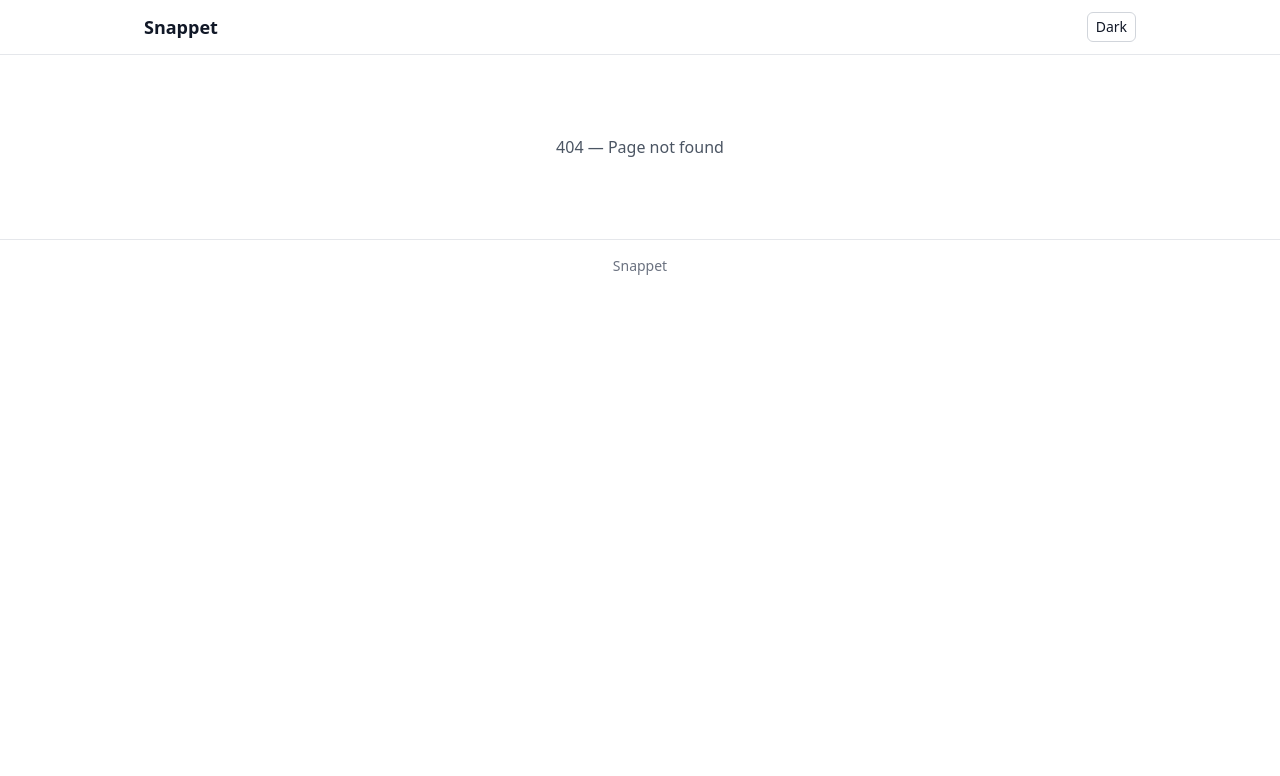
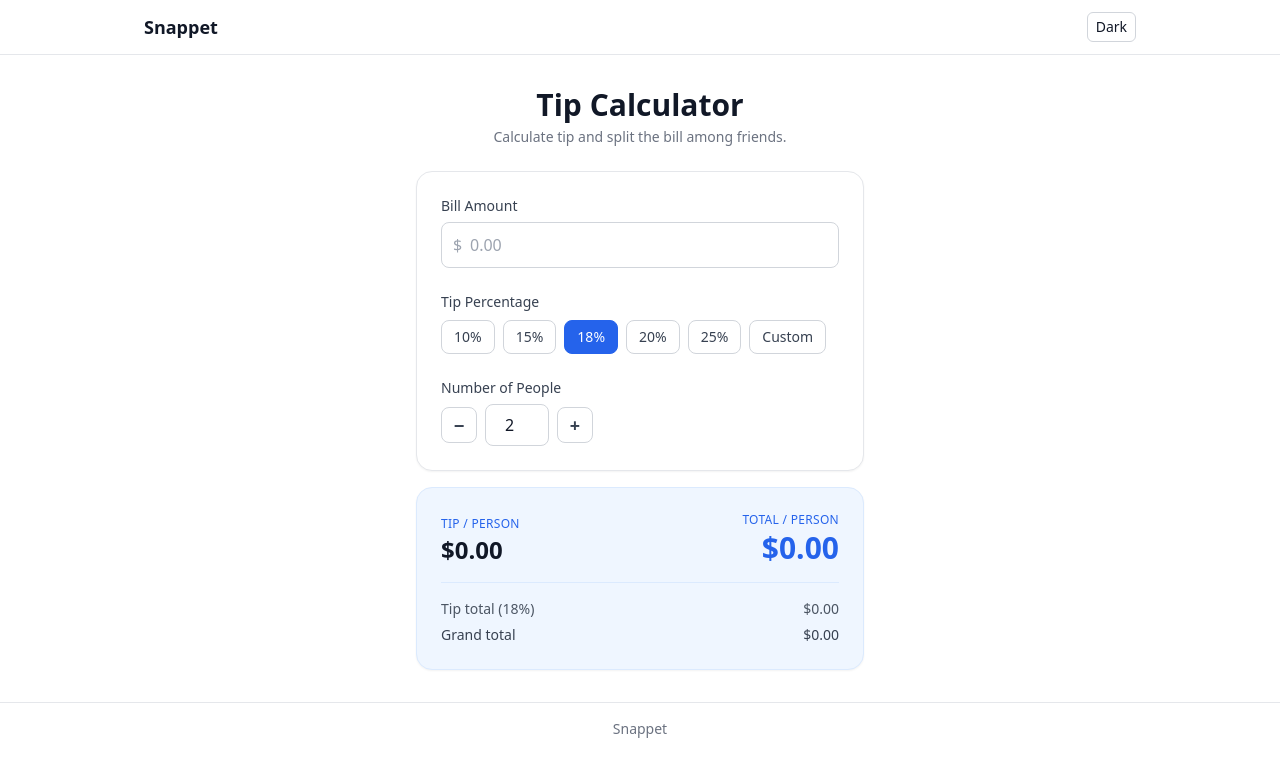
Before and after one commit to harshal2802/Snappet, a React (Vite) app in the folder src/frontend/: page /tip-calculator in a window 1280 px wide. Before the commit this address had no page. Shown: the top 776 px of the page. Built offline with nearby package versions, Linux system fonts and the light colour scheme.

Commit message:
feat: add Tip Calculator mini-app
Preset tip buttons (10/15/18/20/25%) + custom %, people stepper
with +/- controls. All results (tip/person, total/person, subtotals)
derived live from state with no submit button.

```diff
--- /dev/null
+++ b/src/frontend/apps/tip-calculator/index.tsx
@@ -0,0 +1,216 @@
+import { useState } from 'react'
+
+const PRESET_TIPS = [10, 15, 18, 20, 25] as const
+
+type TipOption = (typeof PRESET_TIPS)[number] | 'custom'
+
+function formatCurrency(value: number): string {
+  return '$' + value.toFixed(2)
+}
+
+function clamp(value: number, min: number, max: number): number {
+  return Math.min(Math.max(value, min), max)
+}
+
+export default function TipCalculator() {
+  const [billInput, setBillInput] = useState('')
+  const [tipOption, setTipOption] = useState<TipOption>(18)
+  const [customTipInput, setCustomTipInput] = useState('')
+  const [people, setPeople] = useState(2)
+
+  const bill = parseFloat(billInput) || 0
+
+  const tipPercent: number =
+    tipOption === 'custom'
+      ? clamp(parseFloat(customTipInput) || 0, 0, 100)
+      : tipOption
+
+  const tipTotal = bill * (tipPercent / 100)
+  const grandTotal = bill + tipTotal
+  const tipPerPerson = people > 0 ? tipTotal / people : 0
+  const totalPerPerson = people > 0 ? grandTotal / people : 0
+
+  function handleCustomTipBlur() {
+    const val = parseFloat(customTipInput)
+    if (!isNaN(val)) {
+      setCustomTipInput(String(clamp(val, 0, 100)))
+    }
+  }
+
+  function decrement() {
+    setPeople((p) => Math.max(1, p - 1))
+  }
+
+  function increment() {
+    setPeople((p) => Math.min(50, p + 1))
+  }
+
+  function handlePeopleInput(value: string) {
+    const parsed = parseInt(value, 10)
+    if (!isNaN(parsed)) setPeople(clamp(parsed, 1, 50))
+    else if (value === '') setPeople(1)
+  }
+
+  return (
+    <div className="max-w-md mx-auto space-y-4">
+      <div className="text-center mb-6">
+        <h1 className="text-3xl font-bold text-gray-900 dark:text-gray-100">
+          Tip Calculator
+        </h1>
+        <p className="text-sm text-gray-500 dark:text-gray-400 mt-1">
+          Calculate tip and split the bill among friends.
+        </p>
+      </div>
+
+      {/* Inputs card */}
+      <div className="rounded-2xl border border-gray-200 dark:border-gray-700 bg-white dark:bg-gray-800 p-6 space-y-6 shadow-sm">
+
+        {/* Bill amount */}
+        <div className="space-y-1.5">
+          <label className="block text-sm font-medium text-gray-700 dark:text-gray-300">
+            Bill Amount
+          </label>
+          <div className="relative">
+            <span className="absolute left-3 top-1/2 -translate-y-1/2 text-gray-400 dark:text-gray-500 font-medium">
+              $
+            </span>
+            <input
+              type="number"
+              min="0"
+              step="0.01"
+              value={billInput}
+              onChange={(e) => setBillInput(e.target.value)}
+              placeholder="0.00"
+              className="w-full pl-7 pr-4 py-2.5 rounded-lg border border-gray-300 dark:border-gray-600 bg-white dark:bg-gray-700 text-gray-900 dark:text-gray-100 placeholder-gray-400 dark:placeholder-gray-500 focus:outline-none focus:ring-2 focus:ring-blue-500 transition-colors"
+            />
+          </div>
+        </div>
+
+        {/* Tip percentage */}
+        <div className="space-y-2">
+          <label className="block text-sm font-medium text-gray-700 dark:text-gray-300">
+            Tip Percentage
+          </label>
+          <div className="flex flex-wrap gap-2">
+            {PRESET_TIPS.map((tip) => (
+              <button
+                key={tip}
+                onClick={() => setTipOption(tip)}
+                aria-pressed={tipOption === tip}
+                className={`px-3 py-1.5 rounded-lg text-sm font-medium border transition-colors focus:outline-none focus-visible:ring-2 focus-visible:ring-blue-500 ${
+                  tipOption === tip
+                    ? 'bg-blue-600 text-white border-blue-600 dark:bg-blue-500 dark:border-blue-500'
+                    : 'bg-white dark:bg-gray-700 text-gray-700 dark:text-gray-300 border-gray-300 dark:border-gray-600 hover:border-blue-400 dark:hover:border-blue-500'
+                }`}
+              >
+                {tip}%
+              </button>
+            ))}
+            <button
+              onClick={() => setTipOption('custom')}
+              aria-pressed={tipOption === 'custom'}
+              className={`px-3 py-1.5 rounded-lg text-sm font-medium border transition-colors focus:outline-none focus-visible:ring-2 focus-visible:ring-blue-500 ${
+                tipOption === 'custom'
+                  ? 'bg-blue-600 text-white border-blue-600 dark:bg-blue-500 dark:border-blue-500'
+                  : 'bg-white dark:bg-gray-700 text-gray-700 dark:text-gray-300 border-gray-300 dark:border-gray-600 hover:border-blue-400 dark:hover:border-blue-500'
+              }`}
+            >
+              Custom
+            </button>
+          </div>
+          {tipOption === 'custom' && (
+            <div className="relative mt-1">
+              <input
+                type="number"
+                min="0"
+                max="100"
+                step="1"
+                value={customTipInput}
+                onChange={(e) => setCustomTipInput(e.target.value)}
+                onBlur={handleCustomTipBlur}
+                placeholder="Enter %"
+                autoFocus
+                className="w-32 pr-7 pl-3 py-2 rounded-lg border border-blue-400 dark:border-blue-500 bg-white dark:bg-gray-700 text-gray-900 dark:text-gray-100 placeholder-gray-400 dark:placeholder-gray-500 focus:outline-none focus:ring-2 focus:ring-blue-500 transition-colors"
+              />
+              <span className="absolute right-3 top-1/2 -translate-y-1/2 text-gray-400 dark:text-gray-500 font-medium">
+                %
+              </span>
+            </div>
+          )}
+        </div>
+
+        {/* Number of people */}
+        <div className="space-y-1.5">
+          <label className="block text-sm font-medium text-gray-700 dark:text-gray-300">
+            Number of People
+          </label>
+          <div className="flex items-center gap-2">
+            <button
+              onClick={decrement}
+              disabled={people === 1}
+              aria-label="Remove one person"
+              className="w-9 h-9 rounded-lg border border-gray-300 dark:border-gray-600 bg-white dark:bg-gray-700 text-gray-700 dark:text-gray-300 font-bold text-lg flex items-center justify-center hover:border-blue-400 dark:hover:border-blue-500 focus:outline-none focus-visible:ring-2 focus-visible:ring-blue-500 disabled:opacity-50 disabled:cursor-not-allowed transition-colors"
+            >
+              −
+            </button>
+            <input
+              type="number"
+              min="1"
+              max="50"
+              value={people}
+              onChange={(e) => handlePeopleInput(e.target.value)}
+              className="w-16 text-center py-2 rounded-lg border border-gray-300 dark:border-gray-600 bg-white dark:bg-gray-700 text-gray-900 dark:text-gray-100 focus:outline-none focus:ring-2 focus:ring-blue-500 transition-colors"
+            />
+            <button
+              onClick={increment}
+              disabled={people === 50}
+              aria-label="Add one person"
+              className="w-9 h-9 rounded-lg border border-gray-300 dark:border-gray-600 bg-white dark:bg-gray-700 text-gray-700 dark:text-gray-300 font-bold text-lg flex items-center justify-center hover:border-blue-400 dark:hover:border-blue-500 focus:outline-none focus-visible:ring-2 focus-visible:ring-blue-500 disabled:opacity-50 disabled:cursor-not-allowed transition-colors"
+            >
+              +
+            </button>
+          </div>
+        </div>
+      </div>
+
+      {/* Results card */}
+      <div className="rounded-2xl bg-blue-50 dark:bg-blue-950/40 border border-blue-100 dark:border-blue-900 p-6 space-y-4 shadow-sm">
+
+        {/* Per-person highlight */}
+        <div className="flex justify-between items-end">
+          <div>
+            <p className="text-xs font-medium text-blue-600 dark:text-blue-400 uppercase tracking-wide mb-0.5">
+              Tip / person
+            </p>
+            <p className="text-2xl font-bold text-gray-900 dark:text-gray-100">
+              {formatCurrency(tipPerPerson)}
+            </p>
+          </div>
+          <div className="text-right">
+            <p className="text-xs font-medium text-blue-600 dark:text-blue-400 uppercase tracking-wide mb-0.5">
+              Total / person
+            </p>
+            <p className="text-3xl font-bold text-blue-600 dark:text-blue-400">
+              {formatCurrency(totalPerPerson)}
+            </p>
+          </div>
+        </div>
+
+        {/* Divider */}
+        <div className="border-t border-blue-100 dark:border-blue-900" />
+
+        {/* Subtotals */}
+        <div className="space-y-1.5 text-sm">
+          <div className="flex justify-between text-gray-600 dark:text-gray-400">
+            <span>Tip total ({tipPercent}%)</span>
+            <span>{formatCurrency(tipTotal)}</span>
+          </div>
+          <div className="flex justify-between font-medium text-gray-700 dark:text-gray-300">
+            <span>Grand total</span>
+            <span>{formatCurrency(grandTotal)}</span>
+          </div>
+        </div>
+      </div>
+    </div>
+  )
+}
--- a/src/frontend/router/routes.tsx
+++ b/src/frontend/router/routes.tsx
@@ -27,4 +27,12 @@ export const routes: AppRoute[] = [
     icon: '🔧',
     component: lazy(() => import('../apps/example')),
   },
+  {
+    path: '/tip-calculator',
+    label: 'Tip Calculator',
+    description: 'Calculate tip and split the bill among friends.',
+    category: 'Calculators',
+    icon: '💰',
+    component: lazy(() => import('../apps/tip-calculator')),
+  },
 ]
```
